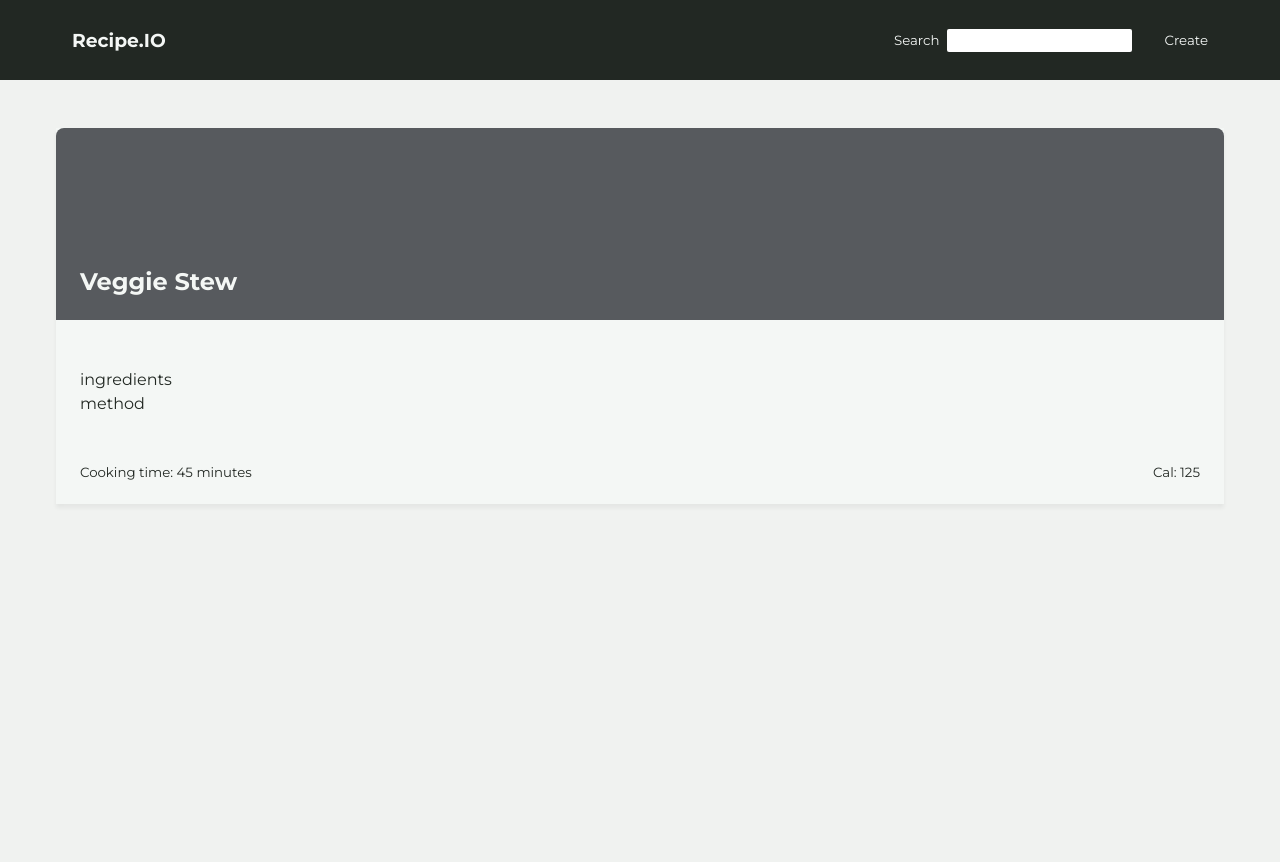
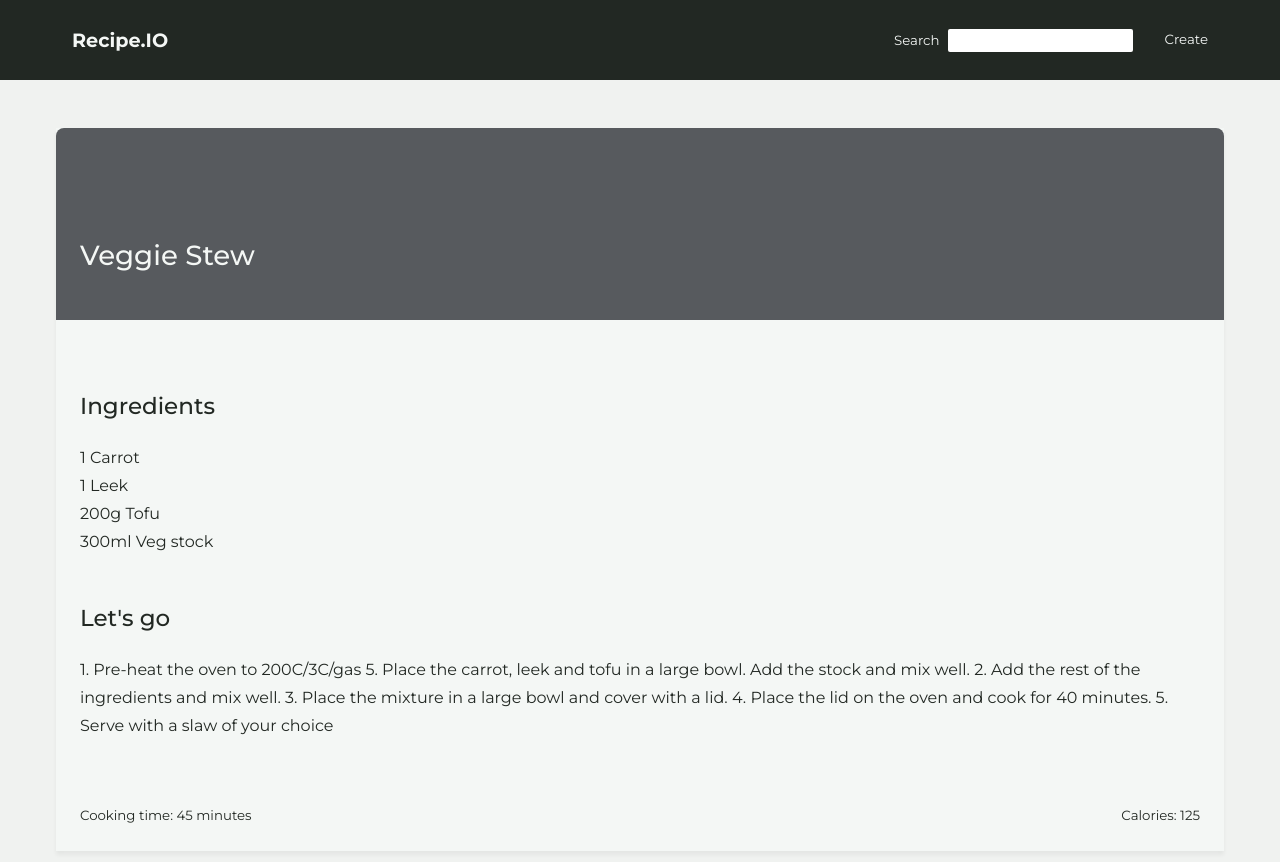
Before and after one commit to that-webdev-dude/crumbs-react, a React (Create React App) app: page /recipes/1 in a window 1280 px wide. Shown: the top 862 px of the page. Before the commit the page ends 800 px from the top, so only its background shows below. Built offline with nearby package versions, Linux system fonts and the light colour scheme; data requests are answered from the project's data file.

Commit message:
AppRecipe

```diff
--- a/src/App.scss
+++ b/src/App.scss
@@ -10,8 +10,8 @@
 
     .page-title {
       text-align: center;
-      margin-top: 48px;
-      margin-bottom: 54px;
+      // margin-top: 48px;
+      // margin-bottom: 54px;
       text-transform: uppercase;
     }
   }
@@ -19,7 +19,6 @@
   .card {
     background: #f4f7f5;
     box-shadow: 0px 4px 4px #0000000d;
-    cursor: pointer;
 
     .card-header {
       border-top-left-radius: 8px;
@@ -40,11 +39,6 @@
       padding: 24px;
     }
 
-    .card-body {
-      margin-top: 24px;
-      line-height: 1.5;
-    }
-
     .card-footer {
       display: flex;
       justify-content: space-between;
--- a/src/components/AppNavbar.js
+++ b/src/components/AppNavbar.js
@@ -13,7 +13,7 @@ export default function AppNavbar() {
     <nav className='app-navbar'>
       <AppContainer flex>
         <Link to='/'>
-          <h3 className='title'>Recipe.IO</h3>
+          <h5 className='title'>Recipe.IO</h5>
         </Link>
         <div className='menu'>
           {/* searchbar */}
--- a/src/components/AppNavbar.scss
+++ b/src/components/AppNavbar.scss
@@ -17,6 +17,7 @@
 
   .title {
     margin: 0 16px;
+    font-weight: 700;
   }
 
   .menu {
--- /dev/null
+++ b/src/components/AppRecipe.js
@@ -0,0 +1,26 @@
+// styles //
+import './AppRecipe.scss';
+
+export default function AppRecipe({ recipe, expandex }) {
+  return (
+    <div className='card'>
+      <div className='card-header'>
+        <h3 className='recipe-title'>{recipe.title}</h3>
+      </div>
+      <div className='card-body'>
+        <h4>Ingredients</h4>
+        <ul>
+          {recipe.ingredients.map((ingredient) => (
+            <li>{ingredient}</li>
+          ))}
+        </ul>
+        <h4>Let's go</h4>
+        <p>{recipe.method}</p>
+      </div>
+      <div className='card-footer'>
+        <small>Cooking time: {recipe.cookingTime}</small>
+        <small>Calories: {recipe.calories}</small>
+      </div>
+    </div>
+  );
+}
--- a/src/components/AppRecipes.js
+++ b/src/components/AppRecipes.js
@@ -9,7 +9,9 @@ export default function AppReripes({ recipes }) {
     <div className='app-recipes'>
       {recipes.map((recipe) => (
         <Link key={recipe.id} className='card' to={`/recipes/${recipe.id}`}>
-          <h2 className='card-header'>{recipe.title}</h2>
+          <div className='card-header'>
+            <h3>{recipe.title}</h3>
+          </div>
           <div className='card-body'>
             Lorem ipsum dolor sit amet consectetur, adipisicing elit. Sunt iste
             repellat omnis. Voluptatem dolores perspiciatis repudiandae
--- a/src/index.scss
+++ b/src/index.scss
@@ -6,12 +6,64 @@
   box-sizing: border-box;
 }
 
+html {
+  font-size: 100%;
+} /*16px*/
+
 body {
   font-family: 'Fredoka One', cursive;
   font-family: 'Montserrat', sans-serif;
   background: lighten(#222823, $amount: 80);
+  line-height: 1.75;
 }
 
+// typescale = major second
+p {
+  margin-bottom: 1rem;
+}
+
+h1,
+h2,
+h3,
+h4,
+h5 {
+  margin: 3rem 0 1.38rem;
+  font-family: 'Montserrat', sans-serif;
+  font-weight: 500;
+  line-height: 1.3;
+}
+
+h1 {
+  margin-top: 0;
+  font-size: 2.488rem;
+}
+
+h2 {
+  font-size: 2.074rem;
+}
+
+h3 {
+  font-size: 1.728rem;
+}
+
+h4 {
+  font-size: 1.44rem;
+}
+
+h5 {
+  font-size: 1.2rem;
+}
+
+small,
+.text_small {
+  font-size: 0.833rem;
+}
+
+// common tags
 a {
   text-decoration: none;
 }
+
+ul {
+  list-style: none;
+}
--- a/src/pages/Recipe.js
+++ b/src/pages/Recipe.js
@@ -9,6 +9,7 @@ import AppContainer from '../components/AppContainer';
 
 // styles //
 import './Recipe.scss';
+import AppRecipe from '../components/AppRecipe';
 
 export default function Recipe() {
   const { id } = useParams();
@@ -22,21 +23,7 @@ export default function Recipe() {
     <div className='page recipe'>
       <AppContainer>
         {loading && <div>loading...</div>}
-        {recipe && (
-          <div className='card'>
-            <div className='card-header'>
-              <h2 className='recipe-title'>{recipe.title}</h2>
-            </div>
-            <div className='card-body'>
-              <div>ingredients</div>
-              <div>method</div>
-            </div>
-            <div className='card-footer'>
-              <small>Cooking time: {recipe.cookingTime}</small>
-              <small>Cal: {recipe.calories}</small>
-            </div>
-          </div>
-        )}
+        {recipe && <AppRecipe recipe={recipe}></AppRecipe>}
         {error && <div>{error}</div>}
       </AppContainer>
     </div>
```
Also changed, not shown: src/components/AppRecipe.scss (added).
